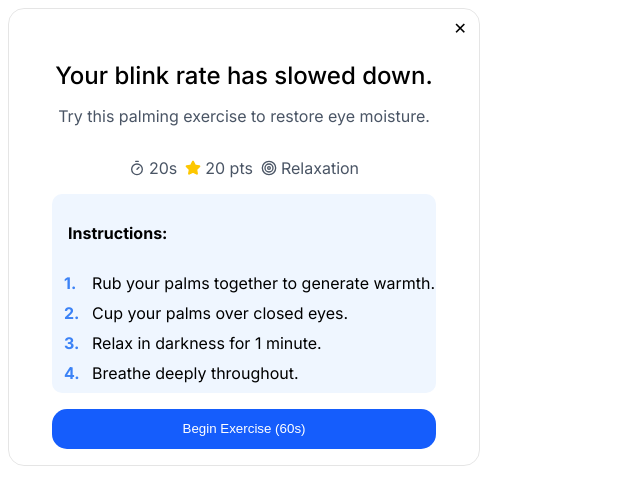
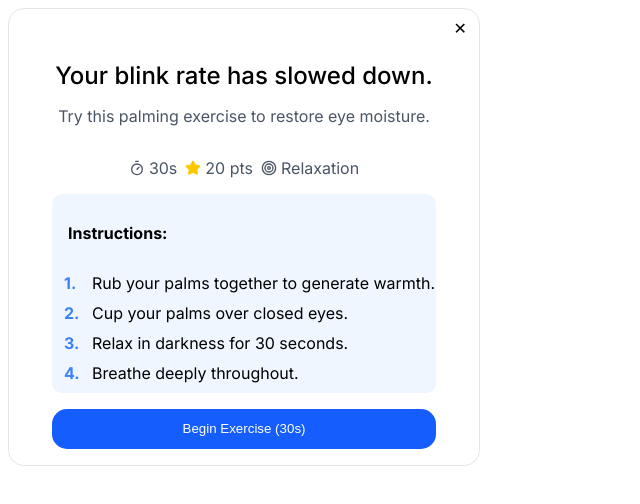
Before and after one commit to jwxng/capstone, an Electron app: page frontend/games/palming/palming.html in a window 800 px wide. Shown: the full height of the page, 0-640 px from the left. Drawn offline with Linux system fonts and the light colour scheme.

Commit message:
Changing palming game times

```diff
--- a/frontend/games/palming/palming.html
+++ b/frontend/games/palming/palming.html
@@ -15,7 +15,7 @@
         <div class="alert-bar">
             <div class="img-text-stack">
                 <img src="../../assets/clock.svg"/>
-                <p>20s</p>
+                <p>30s</p>
             </div>
             <div class="img-text-stack">
                 <img src="../../assets/star.svg"/>
@@ -31,16 +31,16 @@
             <ol class="ordered-list">
                 <li>Rub your palms together to generate warmth.</li>
                 <li>Cup your palms over closed eyes.</li>
-                <li>Relax in darkness for 1 minute.</li>
+                <li>Relax in darkness for 30 seconds.</li>
                 <li>Breathe deeply throughout.</li>
             </ol>
         </div>
-        <button>Begin Exercise (60s)</button>
+        <button>Begin Exercise (30s)</button>
     </div>
     <div class="exercise">
         <button class="modal-close" onclick="window.parent.closeGame()">✕</button>
         <h3>Palming Exercise</h3>
-        <h1 id="timerDisplay">60s</h1>
+        <h1 id="timerDisplay">30s</h1>
         <div class="progress-bar-container">
             <div class="progress-bar" id="progressBar"></div>
         </div>
--- a/frontend/games/palming/palming.js
+++ b/frontend/games/palming/palming.js
@@ -14,7 +14,7 @@ function startExercise() {
     });
 
     let elapsed = 0;
-    const duration = 60000;
+    const duration = 30000;
 
     timerInterval = setInterval(() => {
         elapsed += 100;
```
